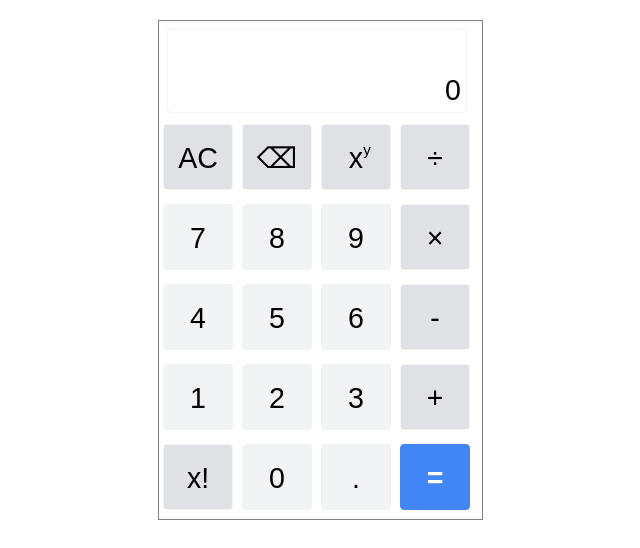
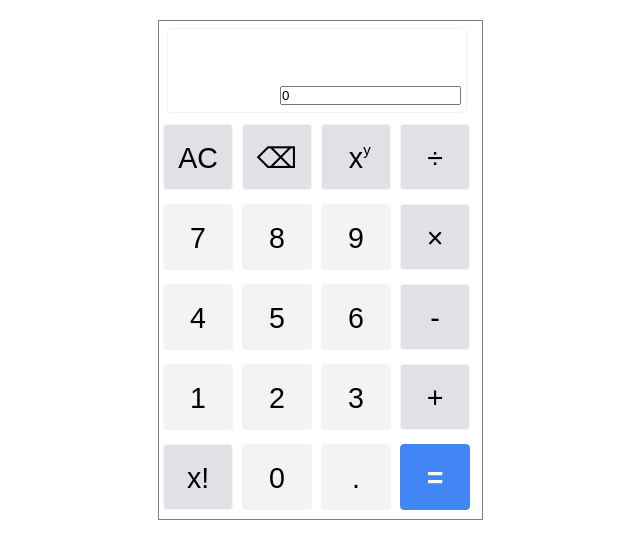
Before and after one commit to maulwurfDE/calculator, a plain HTML site: page index.html in a window 1280 px wide. Shown: the whole page, without its empty margins (320-960 px from the left). Drawn offline with Linux system fonts and the light colour scheme.

Commit message:
Add Input Field

```diff
--- a/index.html
+++ b/index.html
@@ -8,7 +8,7 @@
 
         <div class='menu-container'>
             <div class='menu'>
-                <div id="display"><div id="input">0</div></div>
+                <div id="display"><div id="input"><input id="new"></div></div>
                 <div id="reset" onclick="reset2()">AC</div>
                 <div id="back" onclick="backspace()">⌫</div>
                 <div id="potenz" onclick="interpreter('^')">x<sup id="small">y</sup></div>
--- a/script.js
+++ b/script.js
@@ -1,3 +1,6 @@
+
+document.getElementById("new").value = "0";
+
 function add(a, b) {
 
     console.log("hi, I'm here")
--- a/style.css
+++ b/style.css
@@ -70,7 +70,7 @@ user-select: none; /* Standard */
     border-color: #e8eaeb;
 }
 div div div:active {
-    border-color: #bdc1c6 !important;
+    outline: 1px #bdc1c6 solid;
   }
 
 #reset:active, #back:active, #potenz:active, #divide:active, #multiply:active, #subtract:active, #add:active, #factorial:active {
```
